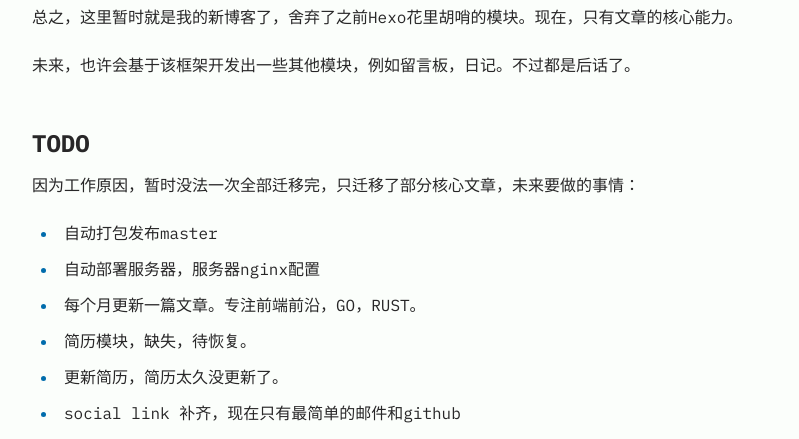
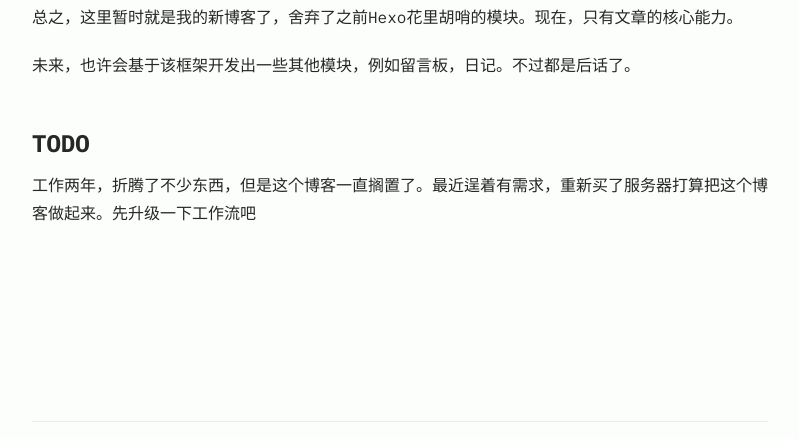
Before and after one commit to myjdml/myjdml.github.io, an Astro site: page /about in a window 1280 px wide. Shown: the part 306-745 px from the top of the page, without its empty margins (240-1039 px from the left). Built offline with nearby package versions, Linux system fonts and the light colour scheme; Astro itself is replaced by a stand-in of ours.

Commit message:
refactor: update about page content to reflect new blog direction and workflow improvements

```diff
--- a/src/pages/about.md
+++ b/src/pages/about.md
@@ -9,11 +9,4 @@ title: "About"
 
 ## TODO
 
-因为工作原因，暂时没法一次全部迁移完，只迁移了部分核心文章，未来要做的事情：
-
-- 自动打包发布master
-- 自动部署服务器，服务器nginx配置
-- 每个月更新一篇文章。专注前端前沿，GO，RUST。
-- 简历模块，缺失，待恢复。
-- 更新简历，简历太久没更新了。
-- social link 补齐，现在只有最简单的邮件和github
+工作两年，折腾了不少东西，但是这个博客一直搁置了。最近逞着有需求，重新买了服务器打算把这个博客做起来。先升级一下工作流吧
```
